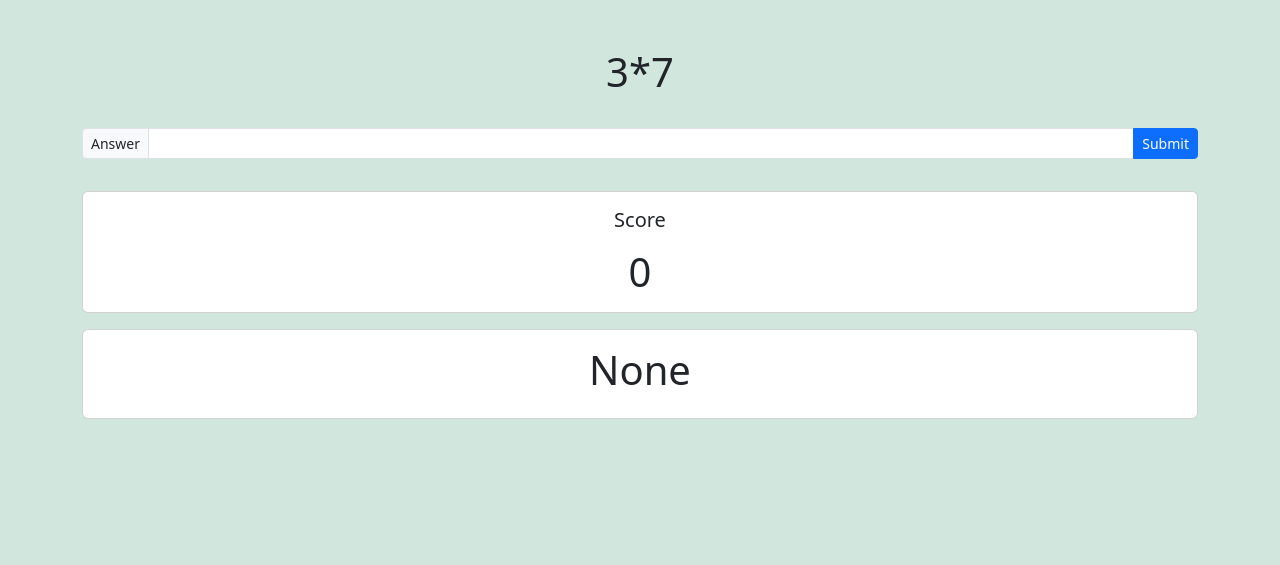
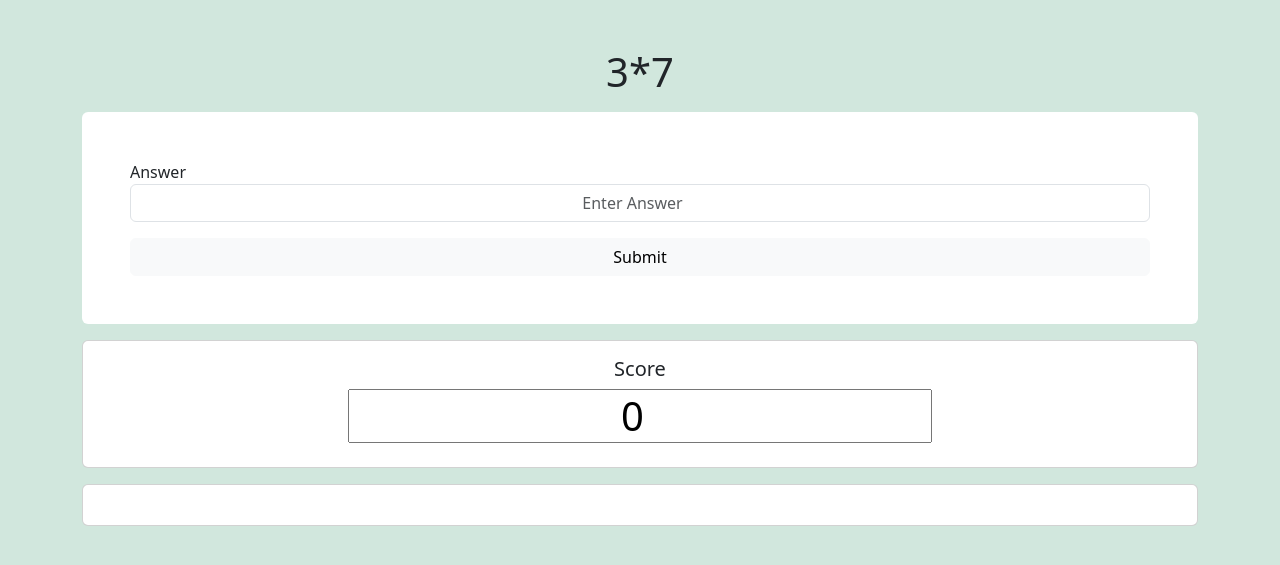
Before and after one commit to terrykub80/Math-Mash, a Flask app: page /equations/random in a window 1280 px wide. Shown: the part 56-621 px from the top of the page. Run offline with Flask 3, Linux system fonts and the light colour scheme.

Commit message:
added equation form. stuck on getting score to update and show.

```diff
--- a/app/forms.py
+++ b/app/forms.py
@@ -1,5 +1,5 @@
 from flask_wtf import FlaskForm
-from wtforms import StringField, PasswordField, SubmitField, EmailField
+from wtforms import StringField, PasswordField, SubmitField, EmailField, IntegerField
 from wtforms.validators import EqualTo, InputRequired
 
 
@@ -15,3 +15,9 @@ class LoginForm(FlaskForm):
     username = StringField('Username', validators=[InputRequired()])
     password = PasswordField('Password', validators=[InputRequired()])
     submit = SubmitField()
+
+
+class ProblemForm(FlaskForm):
+    answer = IntegerField('Answer', validators=[InputRequired()])
+    submit = SubmitField()
+    score = IntegerField('Score', default=0)
--- a/app/routes.py
+++ b/app/routes.py
@@ -3,7 +3,7 @@ import time
 from app import app
 from flask import render_template, redirect, url_for, flash
 from flask_login import login_user, logout_user
-from app.forms import SignUpForm, LoginForm
+from app.forms import SignUpForm, LoginForm, ProblemForm
 from app.models import User, Score
 
 
@@ -20,16 +20,18 @@ def equations():
 
 
 
-@app.route('/equations/random')
+@app.route('/equations/random', methods=['GET', 'POST'])
 def equations_random():
+    form = ProblemForm()
 
-    def countdown(t):
-        while t:
-            mins, secs = divmod(t, 60)
-            timer = '{:02d}:{:02d}'.format(mins, secs)
-            print(timer, end="\r")
-            time.sleep(1)
-            t -= 1
+    # def countdown(t):
+    #     while t:
+    #         mins, secs = divmod(t, 60)
+    #         timer = '{:02d}:{:02d}'.format(mins, secs)
+    #         print(timer, end="\r")
+    #         time.sleep(1)
+    #         t -= 1
+
 
     def generate_equation():
         operators = ['+', '-', '*', '/']
@@ -44,12 +46,22 @@ def equations_random():
         return equation, correct_answer, wrong_answers
 
     equation, correct_answer, wrong_answers = generate_equation()
-    print("Equation:", equation)
-    print("Correct Answer:", correct_answer)
-    print("Wrong Answers:", wrong_answers)
 
 
-    return render_template('random.html', equation=equation, correct_answer=correct_answer, wrong_answers=wrong_answers, generate_equation=generate_equation(), score=0, countdown=countdown(2))
+    def handle_answers():
+        if form.answer == correct_answer:
+            form.score += 1
+            print(correct_answer)
+        else:
+            print(correct_answer)
+        generate_equation()
+        # return form.score
+
+
+    if form.validate_on_submit:
+        handle_answers()
+
+    return render_template('random.html', equation=equation, correct_answer=correct_answer, generate_equation=generate_equation(), handle_answers=handle_answers(), form=form)
 
 
 @app.route('/equations/addition')
--- a/app/templates/equations.html
+++ b/app/templates/equations.html
@@ -17,6 +17,12 @@
               <li><a class="dropdown-item" href="/equations/random">+-x/  Random  /x-+</a></li>
             </ul>
         </div>
+        <div class="row align-items-center mt-5">
+            <h1 class="text-center">RULES</h1>
+            <h5 class="text-center">Select your operator</h5>
+            <h5 class="text-center">Solve as many equations as you can in 60 seconds</h5>
+            <h5 class="text-center">Have fun!</h5>
+        </div>
 
 
 
--- a/app/templates/random.html
+++ b/app/templates/random.html
@@ -5,26 +5,30 @@
 
 {% block content %}
 
+        <h1 class="text-center mt-5">{{ equation }}</h1>
+        <div class="align-items-center">
+            <form action="" class="bg-white rounded mt-3 p-5 align-items-center" method="post">
 
-        <h1 class="text-center mt-5">{{ equation }}</h1>
-        <div class="input-group input-group-sm mt-3">
-            <span class="input-group-text mt-3 mb-3" id="inputGroup-sizing-sm">Answer</span>
-            <input type="text" class="form-control mt-3 mb-3" aria-label="Sizing example input" aria-describedby="inputGroup-sizing-sm">
-            <button class="btn btn-primary mt-3 mb-3" type="submit">Submit</button>
+                {{ form.answer.label(class='text-center') }}
+                {{ form.answer(class='form-control text-center', placeholder='Enter Answer') }}
+
+                {{ form.submit(class='btn btn-light w-100 mt-3') }}
+            </form>
+
         </div>
         <div class="card text-center mt-3 mb-3">
             <div class="card-body col-md">
               <h5 class="card-title">Score</h5>
-              <h1 class="card-text mt-3">{{ score }}</h1>
+              <h1 class="text-center">{{ form.score(class='text-center') }}</h1>
             </div>
         </div>
         <div class="card text-center mt-3 mb-3">
             <div class="card-body col-md">
                 <h1>{{ countdown }} </h1>
             </div>
-
         </div>
 
 
 
+
 {% endblock %}
```
Also changed, not shown: app/models.py (+33 -0 lines), migrations/versions/a63d37e2d1eb_.py (added, +32 -0 lines).
